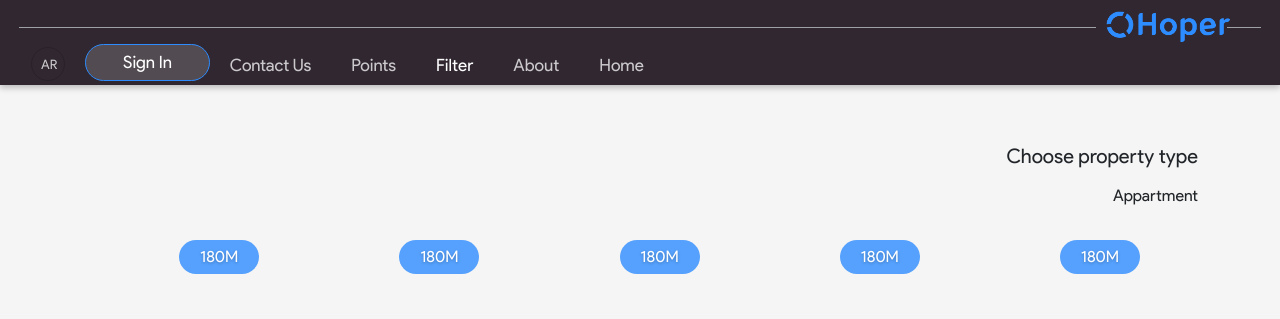
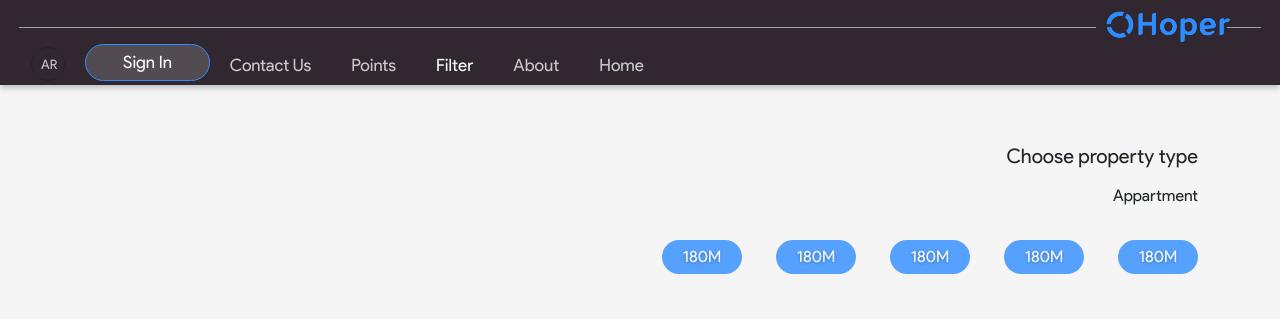
Before and after one commit to AyaHanyT/hoper-rtl, a plain HTML site: page projects.html in a window 1280 px wide. Shown: the top 319 px of the page. Drawn offline with nearby package versions, Linux system fonts and the light colour scheme; a script that the page names is missing; a web font is replaced by a local one.

Commit message:
Add files via upload

```diff
--- a/assets/css/style.rtl.css
+++ b/assets/css/style.rtl.css
@@ -1691,6 +1691,10 @@ footer{
 }
 #types.choosed .type-card p{
     font-size: 14px;
+}
+.buttons.projects{
+    gap: 10px;
+    justify-content:unset;
 }
 #partial-type{
     margin: 2rem 0;
```
